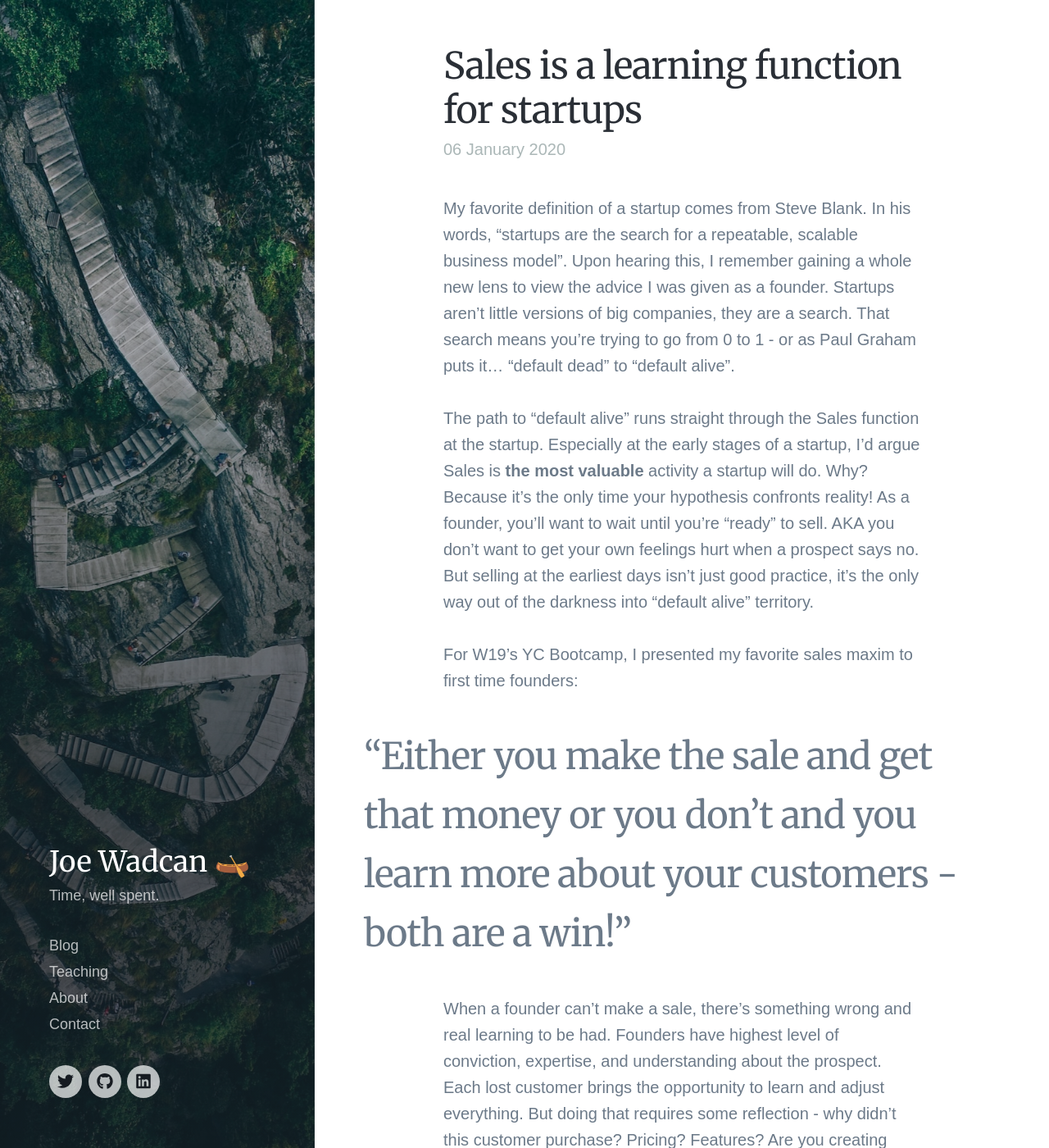
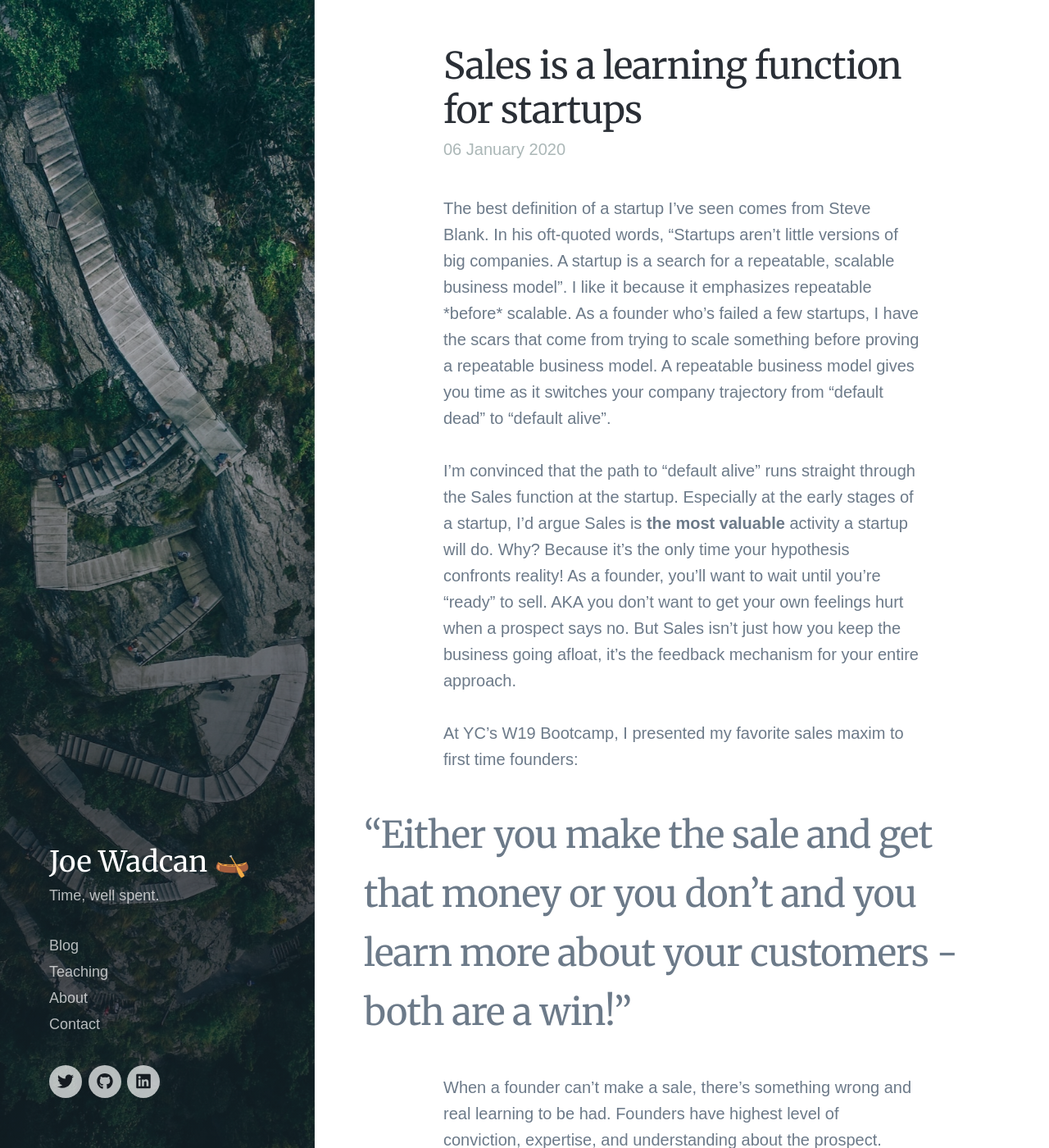
Before and after one commit to joewadcan/joewadcan.github.io, a Jekyll site: the page built from _posts/blog/2020-01-06-sales-is-a-learning-function-for-startups.md, in a window 1280 px wide and 1400 px high. Shown: the whole window at 82% size. Built offline with Jekyll 4.4.1, drawn with Linux system fonts in a browser that asks for light colours; nearby versions of some CDN libraries; some web fonts are replaced; some of the changed text lies outside the part shown.

Commit message:
Update Blog “2020-01-06-sales-is-a-learning-function-for-startups”

```diff
--- a/_posts/blog/2020-01-06-sales-is-a-learning-function-for-startups.md
+++ b/_posts/blog/2020-01-06-sales-is-a-learning-function-for-startups.md
@@ -5,20 +5,24 @@
 excerpt: Sales is the feedback loop startups use to find their way to
   product/market fit.
 ---
-My favorite definition of a startup comes from Steve Blank. In his words, "startups are the search for a repeatable, scalable business model". Upon hearing this, I remember gaining a whole new lens to view the advice I was given as a founder. Startups aren't little versions of big companies, they are a search. That search means you're trying to go from 0 to 1 - or as Paul Graham puts it... "default dead" to "default alive".  \
+The best definition of a startup I've seen comes from Steve Blank. In his oft-quoted words, "Startups aren't little versions of big companies. A startup is a search for a repeatable, scalable business model". I like it because it emphasizes repeatable \*before\* scalable. As a founder who's failed a few startups, I have the scars that come from trying to scale something before proving a repeatable business model. A repeatable business model gives you time as it switches your company trajectory from "default dead" to "default alive". \
 \
-The path to "default alive" runs straight through the Sales function at the startup. Especially at the early stages of a startup, I'd argue Sales is **the most valuable** activity a startup will do. Why? Because it's the only time your hypothesis confronts reality! As a founder, you'll want to wait until you're "ready" to sell. AKA you don't want to get your own feelings hurt when a prospect says no. But selling at the earliest days isn't just good practice, it's the only way out of the darkness into "default alive" territory.  \
+I'm convinced that the path to "default alive" runs straight through the Sales function at the startup. Especially at the early stages of a startup, I'd argue Sales is **the most valuable** activity a startup will do. Why? Because it's the only time your hypothesis confronts reality! As a founder, you'll want to wait until you're "ready" to sell. AKA you don't want to get your own feelings hurt when a prospect says no. But Sales isn't just how you keep the business going afloat, it's the feedback mechanism for your entire approach. \
 \
-For W19's YC Bootcamp, I presented my favorite sales maxim to first time founders:
+At YC's W19 Bootcamp, I presented my favorite sales maxim to first time founders:
 
 > "Either you make the sale and get that money or you don't and you learn more about your customers - both are a win!"
 
 When a founder can't make a sale, there's something wrong and real learning to be had. Founders have highest level of conviction, expertise, and understanding about the prospect. Each lost customer brings the opportunity to learn and adjust everything. But doing that requires some reflection - why didn't this customer purchase? Pricing? Features? Are you creating enough value? Most founders dismiss each lost sale by telling themselves "well they're just not our target demographic". Perhaps that's true... but then it's on you to update your target prospect and see if you're right (by closing a sale). \
 \
-The **reason** you lose a prospect, is just as valuable as the revenue you would have received! Embedded in that lost reason is the opportunity to close more deals in the future. Founders have to do this work directly, not hire away the problem with a VP of Sales. Why? Because as a founder, you're the only one with enough power to actually make a change to the product, pricing, or the target customer. Founder-led sales means your company can learn (via sales) and apply those lessons in real-time by changing. Jessica Livingston of YC [wrote an post](https://blogs.wsj.com/accelerators/2014/06/03/jessica-livingston-why-startups-need-to-focus-on-sales-not-marketing/) about "Why starts need to focus on Sales not Marketing" that succinctly conveys why this happens:
+The **reason** you lose a prospect, is just as valuable as the revenue you would have received! Embedded in that lost reason is the opportunity to close more deals in the future. Founders themselves have to do this work, not hire away the problem with a VP of Sales. Why? Because as a founder, you're the only one with enough power to actually make a change to the product, pricing, or the target customer. Founder-led sales means your company can learn and apply those lessons in real-time across your company. Jessica Livingston of YC [wrote an post](https://blogs.wsj.com/accelerators/2014/06/03/jessica-livingston-why-startups-need-to-focus-on-sales-not-marketing/) about "Why starts need to focus on Sales not Marketing" that succinctly conveys why this happens:
 
 > So why wouldn’t all founders start by engaging with users individually? Because it’s hard and demoralizing. Sales gives you a kind of harsh feedback that “marketing” doesn’t.
 
-Humans, especially optimist-wired founders, are loathe to hear why their startup/idea/life choice doesn't work. The best founders maintain their reality distortion bubble to get to the future, but are also grounded enough in the present to admit when their approach is off then try something else. Like Steve Blank said, it's a "search" so when you bump into a wall change
+Humans, especially optimist-wired founders, are loathe to hear why their startup/idea/life choice doesn't work. However, the best founders maintain their future reality distortion bubble, but are grounded enough in the present to admit when their approach is off and experiment. Even roombas learn when they bump into an obstacle. As a founder you should be slightly smarter than a roomba. To get your startup to "default alive" treat Sales like a learning function and get closer to ending your search. \
+\
+Joe Wadcan
+
+Lecturer "Startup Sales" @ UC Berkeley
 
 Photo credit: <https://unsplash.com/@gerandeklerk>
```
